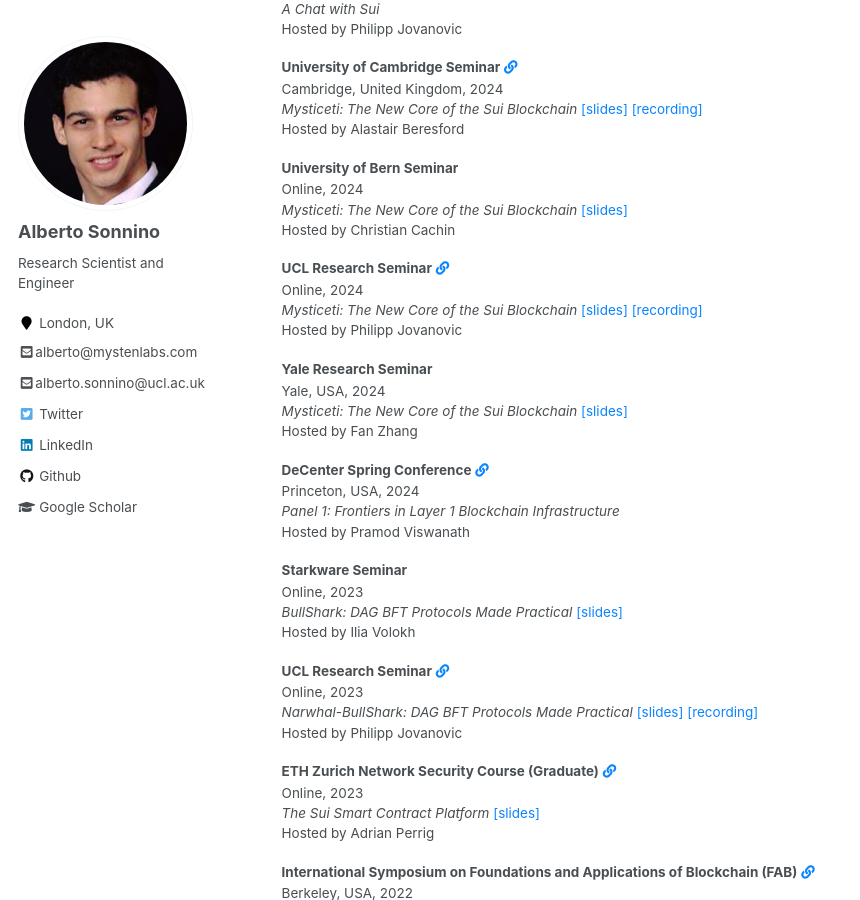
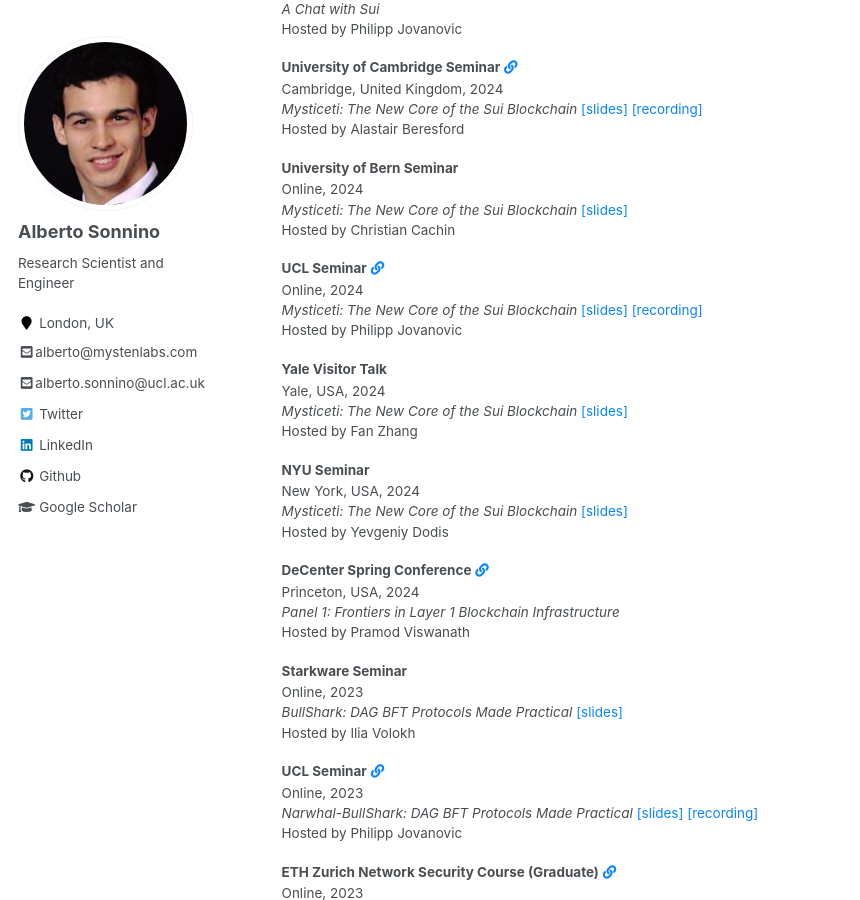
Before and after one commit to asonnino/asonnino.github.io, a Jekyll site: the page built from _pages/talks.md, in a window 1280 px wide and 900 px high, scrolled down 333 px. Shown: the whole window, without its empty margins (0-860 px from the left). Built offline with Jekyll 4.4.1, drawn with Linux system fonts in a browser that asks for light colours.

Commit message:
NYU slides

```diff
--- a/_data/talks.json
+++ b/_data/talks.json
@@ -482,7 +482,7 @@
   {
     "category": "invited",
     "title": "Narwhal-BullShark: DAG BFT Protocols Made Practical",
-    "event": "UCL Research Seminar",
+    "event": "UCL Seminar",
     "location": "Online",
     "date": 2023,
     "hosts": ["Philipp Jovanovic"],
@@ -518,7 +518,7 @@
   {
     "category": "invited",
     "title": "Mysticeti: The New Core of the Sui Blockchain",
-    "event": "UCL Research Seminar",
+    "event": "UCL Seminar",
     "location": "Online",
     "date": 2024,
     "hosts": ["Philipp Jovanovic"],
@@ -540,11 +540,21 @@
   {
     "category": "invited",
     "title": "Mysticeti: The New Core of the Sui Blockchain",
-    "event": "Yale Research Seminar",
+    "event": "Yale Visitor Talk",
     "location": "Yale, USA",
     "date": 2024,
     "hosts": ["Fan Zhang"],
     "slides": "mysticeti-v3.pdf",
+    "papers": ["mysticeti.pdf"]
+  },
+  {
+    "category": "invited",
+    "title": "Mysticeti: The New Core of the Sui Blockchain",
+    "event": "NYU Seminar",
+    "location": "New York, USA",
+    "date": 2024,
+    "hosts": ["Yevgeniy Dodis"],
+    "slides": "mysticeti-v4.pdf",
     "papers": ["mysticeti.pdf"]
   },
   {
```
Also changed, not shown: 2 other files.
